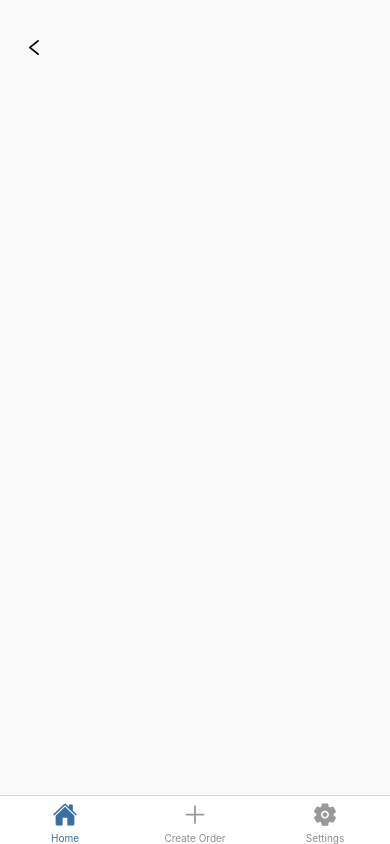
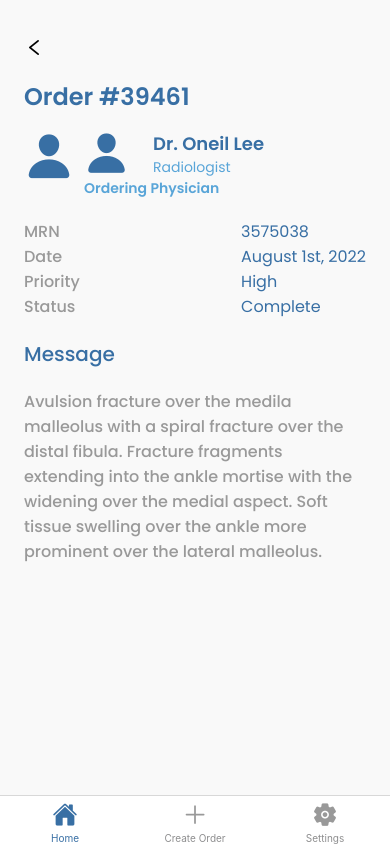
Before and after one commit to michaelhyi/healthrelay, a React Native app in the folder app/: screen /Order in a window 390 px wide. Built offline with nearby package versions, Linux system fonts and the light colour scheme.

Commit message:
added orders page

```diff
--- a/app/package.json
+++ b/app/package.json
@@ -23,7 +23,8 @@
     "react-native-gesture-handler": "~2.2.1",
     "react-native-safe-area-context": "4.2.4",
     "react-native-screens": "~3.11.1",
-    "react-native-web": "0.17.7"
+    "react-native-web": "0.17.7",
+    "yarn": "^1.22.19"
   },
   "devDependencies": {
     "@babel/core": "^7.12.9",
--- a/app/src/screens/order.tsx
+++ b/app/src/screens/order.tsx
@@ -1,7 +1,10 @@
 import React from "react";
-import { TouchableOpacity, View } from "react-native";
+import { TouchableOpacity, View, Text, StyleSheet } from "react-native";
 import Layout from "../components/Layout";
 import { AntDesign } from "@expo/vector-icons";
+import { Ionicons } from "@expo/vector-icons";
+import { colors } from "../utils/styles";
+import User from "../components/User";
 
 interface Props {
   navigation: {
@@ -16,9 +19,76 @@ const Order: React.FC<Props> = ({ navigation }) => {
         <TouchableOpacity onPress={() => navigation.goBack()}>
           <AntDesign name="left" size={20} style={{ marginTop: 36 }} />
         </TouchableOpacity>
+
       </View>
+      <Text style={styles.header}>Order #39461</Text>
+      <View style={{ flexDirection: "row", marginTop: 15}}>
+        <Ionicons name="person" size={50} color={colors.blue_400} />
+        <View style={{justifyContent: "center", marginLeft: 10}}>
+          <User/>
+          <Text style={styles.position}>Ordering Physician</Text>
+        </View>
+      </View>
+
+      <View style={{flexDirection: "row", justifyContent: "space-between", marginTop: 20}}>
+        <View>
+          <Text style={styles.text}>MRN</Text>
+          <Text style={styles.text}>Date</Text>
+          <Text style={styles.text}>Priority</Text>
+          <Text style={styles.text}>Status</Text>
+        </View>
+        <View>
+          <Text style={styles.bluetext}>3575038</Text>
+          <Text style={styles.bluetext}>August 1st, 2022</Text>
+          <Text style={styles.bluetext}>High</Text>
+          <Text style={styles.bluetext}>Complete</Text>
+        </View>
+      </View>
+
+      <Text style={styles.messageheader}>Message</Text>
+
+      <Text style={styles.text}>Avulsion fracture over the medila malleolus with a spiral fracture over the distal fibula.
+            Fracture fragments extending into the ankle mortise with the widening over the medial aspect.
+            Soft tissue swelling over the ankle more prominent over the lateral malleolus.</Text>
+
     </Layout>
   );
 };
 
+const styles = StyleSheet.create({
+  header: {
+    fontSize: 24,
+    fontFamily: "Poppins-SemiBold",
+    color: "#386FA4",
+    marginTop: 20
+  },
+  name: {
+    fontSize: 18,
+    fontFamily: "Poppins-SemiBold",
+    color: "#386FA4",
+  },
+  position: {
+    fontSize: 14,
+    fontFamily: "Poppins-Semibold",
+    color: "#59A5D8"
+  },
+  text: {
+    fontSize: 16,
+    fontFamily: "Poppins-Medium",
+    color: "#999999"
+  },
+  bluetext: {
+    fontSize: 16,
+    fontFamily: "Poppins-Regular",
+    color: "#386FA4"
+  },
+  messageheader: {
+    fontSize: 20,
+    fontFamily: "Poppins-Medium",
+    color: "#386FA4",
+    marginTop: 20,
+    marginBottom: 20
+  }
+})
+
 export default Order;
```
Also changed, not shown: 2 other files (tests, documents, lock files or other folders).
